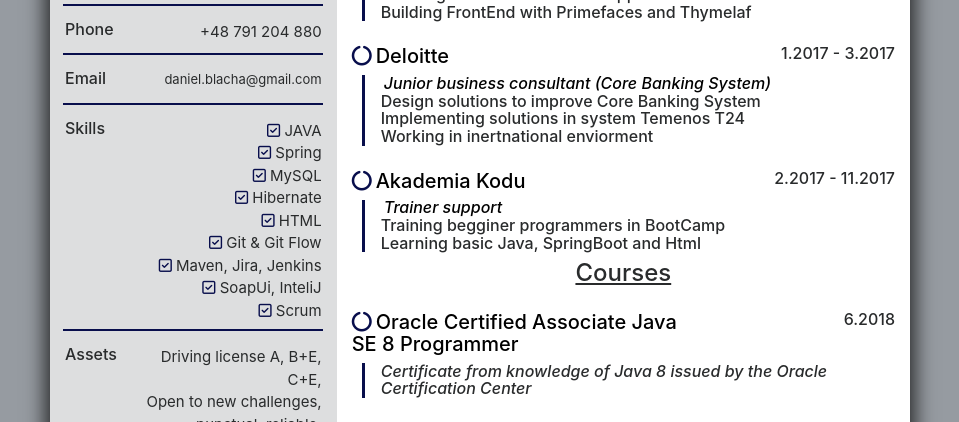
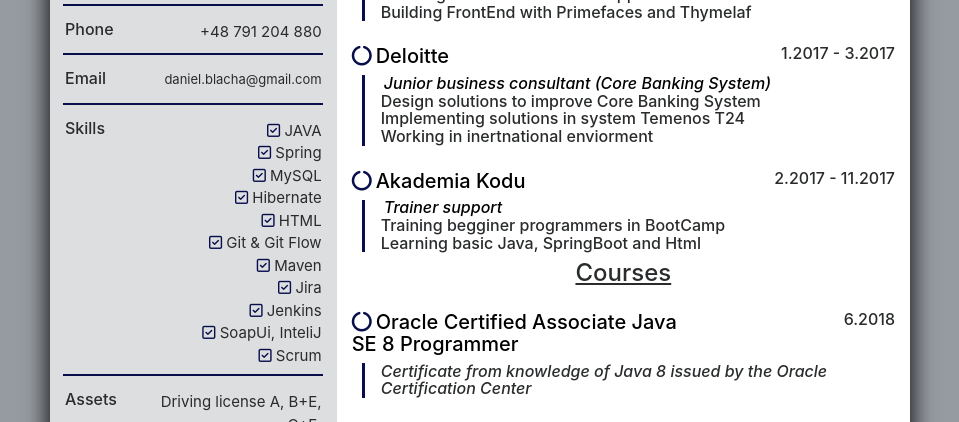
Before and after one commit to danielblacha/danielblacha.github.io, a plain HTML site: page index.html in a window 1280 px wide. Shown: the part 318-740 px from the top of the page, without its empty margins (160-1119 px from the left). Drawn offline with nearby package versions, Linux system fonts and the light colour scheme; a script that the page names is missing.

Commit message:
Update index.html

```diff
--- a/index.html
+++ b/index.html
@@ -54,7 +54,9 @@
               <i class="fa fa-check-square-o" aria-hidden="true"></i> Hibernate<br>
               <i class="fa fa-check-square-o" aria-hidden="true"></i> HTML<br>
               <i class="fa fa-check-square-o" aria-hidden="true"></i> Git & Git Flow<br>
-              <i class="fa fa-check-square-o" aria-hidden="true"></i> Maven, Jira, Jenkins<br>
+              <i class="fa fa-check-square-o" aria-hidden="true"></i> Maven<br>
+              <i class="fa fa-check-square-o" aria-hidden="true"></i> Jira<br>
+              <i class="fa fa-check-square-o" aria-hidden="true"></i> Jenkins<br>
               <i class="fa fa-check-square-o" aria-hidden="true"></i> SoapUi, InteliJ<br>
               <i class="fa fa-check-square-o" aria-hidden="true"></i> Scrum<br>
             </div>
```
